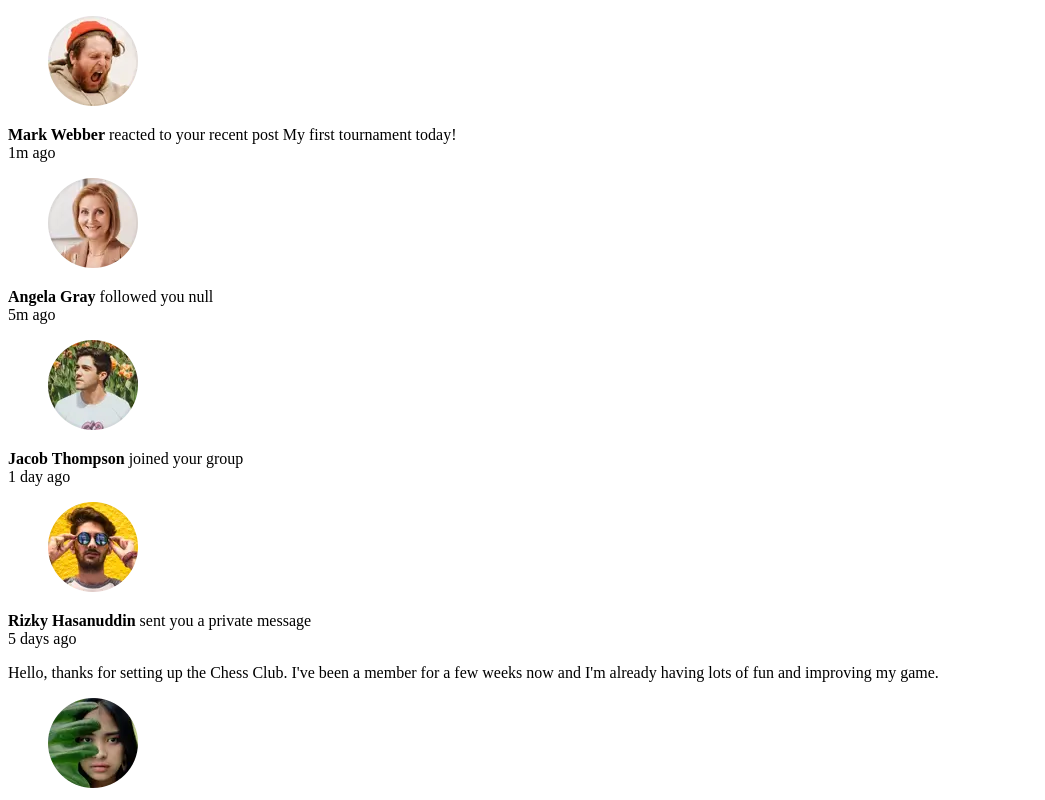
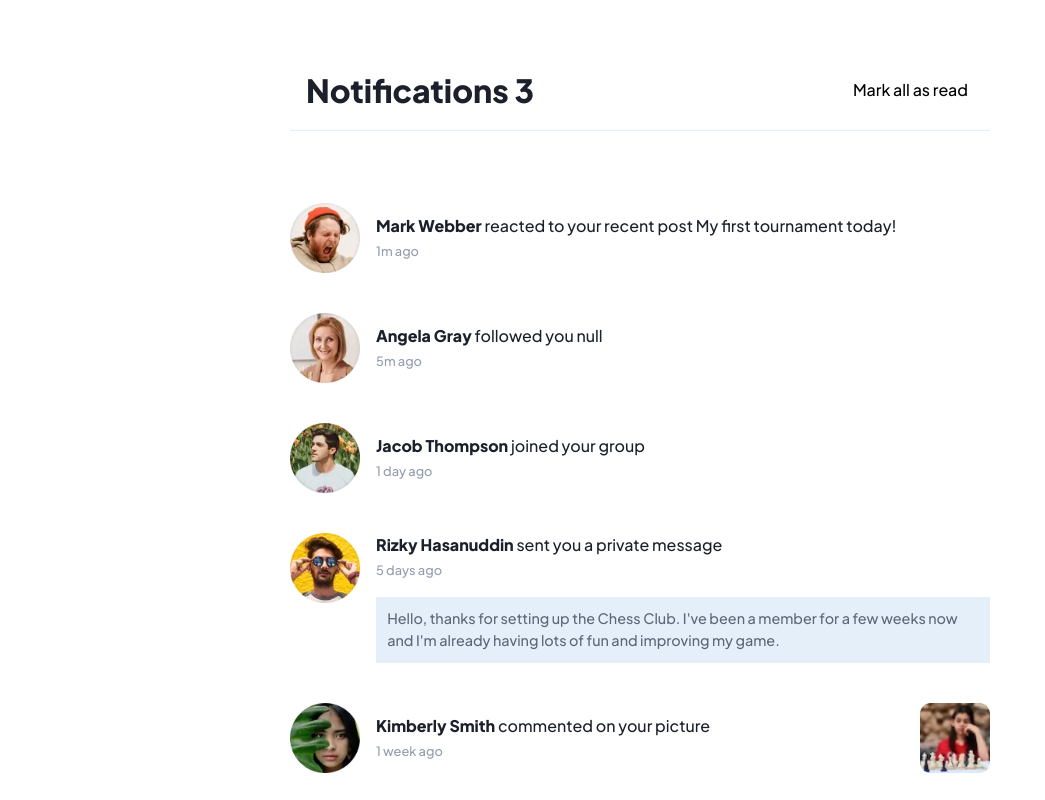
Before and after one commit to Silkiercomet/comment-section, a plain HTML site: page index.html in a window 1280 px wide. Shown: the top 800 px of the page, without its empty margins (0-1045 px from the left). Drawn offline with Linux system fonts and the light colour scheme.

Commit message:
Update notification system with unread status and styling improvements

```diff
--- a/data.json
+++ b/data.json
@@ -6,7 +6,8 @@
     "message": null,
     "group": null,
     "post": "My first tournament today!",
-    "avatar": "./assets/images/avatar-mark-webber.webp"
+    "avatar": "./assets/images/avatar-mark-webber.webp",
+    "wasReded": true
   },
   {
     "user": "Angela Gray",
@@ -15,7 +16,8 @@
     "message": null,
     "post": null,
     "group": null,
-    "avatar": "./assets/images/avatar-angela-gray.webp"
+    "avatar": "./assets/images/avatar-angela-gray.webp",
+    "wasReded": true
   },
   {
     "user": "Jacob Thompson",
@@ -23,7 +25,8 @@
     "action": "joined your group",
     "message": null,
     "group": "Chess Club",
-    "avatar": "./assets/images/avatar-jacob-thompson.webp"
+    "avatar": "./assets/images/avatar-jacob-thompson.webp",
+    "wasReded": true
   },
   {
     "user": "Rizky Hasanuddin",
@@ -32,7 +35,8 @@
     "message": "Hello, thanks for setting up the Chess Club. I've been a member for a few weeks now and I'm already having lots of fun and improving my game.",
     "group": null,
     "post": null,
-    "avatar": "./assets/images/avatar-rizky-hasanuddin.webp"
+    "avatar": "./assets/images/avatar-rizky-hasanuddin.webp",
+    "wasReded": false
   },
   {
     "user": "Kimberly Smith",
@@ -41,7 +45,8 @@
     "message": null,
     "group": null,
     "post": "./assets/images/image-chess.webp",
-    "avatar": "./assets/images/avatar-kimberly-smith.webp"
+    "avatar": "./assets/images/avatar-kimberly-smith.webp",
+    "wasReded": false
   },
   {
     "user": "Nathan Peterson",
@@ -50,7 +55,8 @@
     "message": null,
     "group": null,
     "post": "5 end-game strategies to increase your win rate",
-    "avatar": "./assets/images/avatar-nathan-peterson.webp"
+    "avatar": "./assets/images/avatar-nathan-peterson.webp",
+    "wasReded": false
   },
   {
     "user": "Anna Kim",
@@ -58,6 +64,7 @@
     "action": "left the group",
     "message": null,
     "group": "Chess Club",
-    "avatar": "./assets/images/avatar-anna-kim.webp"
+    "avatar": "./assets/images/avatar-anna-kim.webp",
+    "wasReded": false
   }
 ]
--- a/index.html
+++ b/index.html
@@ -5,7 +5,7 @@
   <meta name="viewport" content="width=device-width, initial-scale=1.0"> <!-- displays site properly based on user's device -->
 
   <link rel="icon" type="image/png" sizes="32x32" href="./assets/images/favicon-32x32.png">
-
+  <link rel="stylesheet" href="styles.css">
   <title>Frontend Mentor | Notifications page</title>
 
   <!-- Feel free to remove these styles or customise in your own stylesheet 👍 -->
@@ -24,7 +24,10 @@ Sent a private message
 Commented on a picture
  -->
 <main id="Notification">
-
+  <header class="header">
+    <h1>Notifications <span id="number"></span></h1>
+    <button>Mark all as read</button>
+  </header>
 </main>
 
   <div class="attribution">
--- a/script.js
+++ b/script.js
@@ -1,12 +1,18 @@
+let notificationUnreaded = 0
 async function displayNotifications() {
   const response = await fetch('./data.json');
   const data = await response.json();
   const notificationsContainer = document.getElementsByTagName('main')[0];
-    console.log(data);
+
   data.forEach(notification => {
-    const { user, time, action, message, post, avatar, group } = notification;
+    const { user, time, action, message, post, avatar, group, wasReded } = notification;
     let notificationHTML;
     let notificationElement = document.createElement('div');
+    if(wasReded){
+      notificationElement.classList.add('unread');
+      notificationUnreaded++;
+      document.getElementById('number').innerText = notificationUnreaded;
+    }
     notificationElement.classList.add('notification');
     if (action === 'followed you' || action === 'left the group' || action === 'joined your group') {
         notificationElement.classList.add('followed');
@@ -69,11 +75,24 @@ async function displayNotifications() {
       `;
     }
     notificationElement.innerHTML = notificationHTML;
-    console.log(notificationElement);
-    console.log(notificationsContainer);
+    notificationElement.addEventListener('click', () => {
+      notificationElement.classList.remove('unread');
+      notificationUnreaded--;
+      document.getElementById('number').innerText = notificationUnreaded;
+    });
+
     notificationsContainer.appendChild(notificationElement);
 
   });
 }
 
 displayNotifications();
+
+document.querySelector('button').addEventListener('click', () => {
+  const unreadNotifications = document.querySelectorAll('.unread');
+  unreadNotifications.forEach(notification => {
+    notification.classList.remove('unread');
+  });
+  notificationUnreaded = 0;
+  document.getElementById('number').innerText = notificationUnreaded;
+});
--- /dev/null
+++ b/styles.css
@@ -0,0 +1,126 @@
+:root {
+  --red: hsl(1, 90%, 64%);
+  --blue: hsl(219, 85%, 26%);
+  --white: hsl(0, 0%, 100%);
+  --very-light-grayish-blue: hsl(210, 60%, 98%);
+  --light-grayish-blue-1: hsl(211, 68%, 94%);
+  --light-grayish-blue-2: hsl(205, 33%, 90%);
+  --grayish-blue: hsl(219, 14%, 63%);
+  --dark-grayish-blue: hsl(219, 12%, 42%);
+  --very-dark-blue: hsl(224, 21%, 14%);
+}
+@font-face {
+  font-family: 'PlusJakartaSans';
+  font-weight: 800;
+  src: url('./assets/fonts/static/PlusJakartaSans-ExtraBold.ttf') format('truetype');
+}
+
+@font-face {
+  font-family: 'PlusJakartaSans';
+  font-weight: 400;
+  src: url('./assets/fonts/static/PlusJakartaSans-Medium.ttf') format('truetype');
+}
+/* 1. Use a more-intuitive box-sizing model */
+*, *::before, *::after {
+box-sizing: border-box;
+}
+
+/* 2. Remove default margin */
+* {
+margin: 0;
+}
+
+body {
+/* 3. Add accessible line-height */
+line-height: 1.5;
+/* 4. Improve text rendering */
+-webkit-font-smoothing: antialiased;
+font-family: 'PlusJakartaSans', sans-serif;
+background-color: var(--dark-light-grayish-blue);
+color: var(--very-dark-blue);
+}
+
+/* 5. Improve media defaults */
+img, picture, video, canvas, svg {
+display: block;
+max-width: 100%;
+}
+
+/* 6. Inherit fonts for form controls */
+input, button, textarea, select {
+font: inherit;
+}
+
+/* 7. Avoid text overflows */
+p, h1, h2, h3, h4, h5, h6 {
+overflow-wrap: break-word;
+}
+
+/* 8. Improve line wrapping */
+p {
+text-wrap: pretty;
+}
+h1, h2, h3, h4, h5, h6 {
+text-wrap: balance;
+}
+
+/*
+9. Create a root stacking context
+*/
+#root, #__next {
+isolation: isolate;
+}
+
+#Notification{
+    display: grid;
+    max-width: 700px;
+    margin-inline: auto;
+    margin-top: 50px;
+    background-color: var(--white);
+    gap: 2.5rem;
+}
+.notification{
+    display: flex;
+    gap: 1rem;
+    align-items: center;
+}
+.header{
+    display: flex;
+    justify-content: space-between;
+    padding: 1rem;
+    border-bottom: 1px solid var(--light-grayish-blue-1);
+    margin-bottom: 2rem;
+}
+button{
+    background-color: transparent;
+    border: none;
+    transition: 200ms ease-in-out;
+    &:hover{
+        cursor: pointer;
+        color: var(--blue);
+    }
+}
+.message{
+    align-items: start;
+}
+img{
+    min-width: 70px;
+    min-height: 70px;
+    max-width: 70px;
+    max-height: 70px;
+}
+.right-pic{
+    margin-left: auto;
+    cursor: pointer;
+}
+time{
+    font-size: 0.8rem;
+    color: var(--grayish-blue);
+}
+p{
+    font-size: 0.9rem;
+    color: var(--dark-grayish-blue);
+    background-color: var(--light-grayish-blue-1);
+    padding: 0.7rem;
+    margin-top: 1rem;
+}
```
Also changed, not shown: 1 other file.
